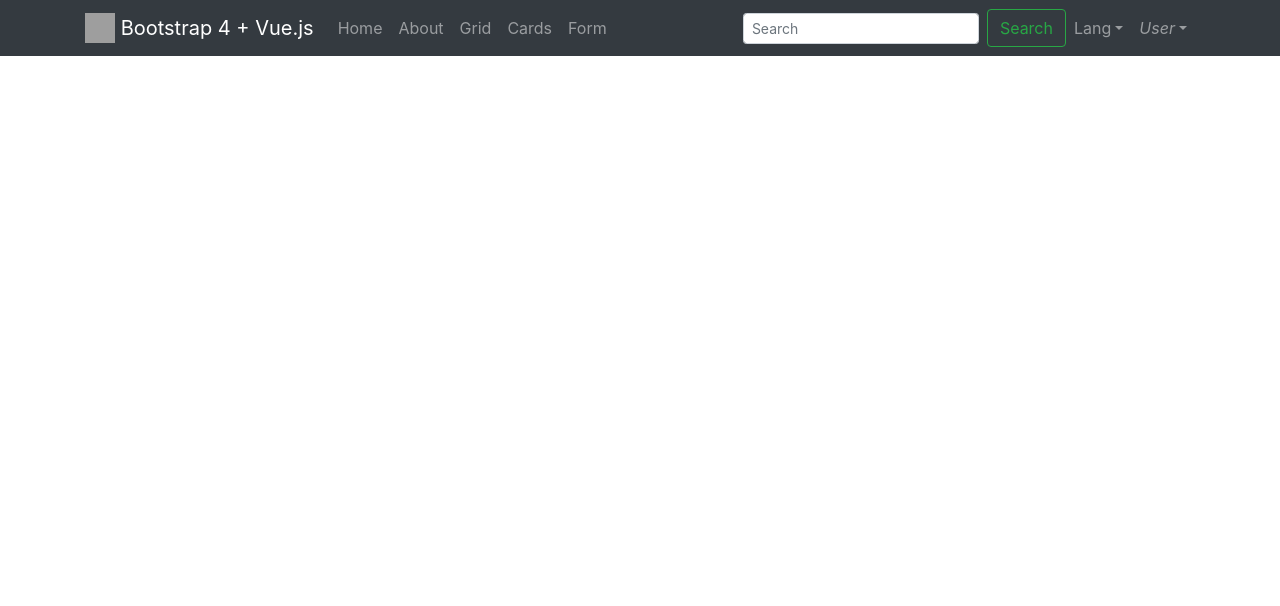
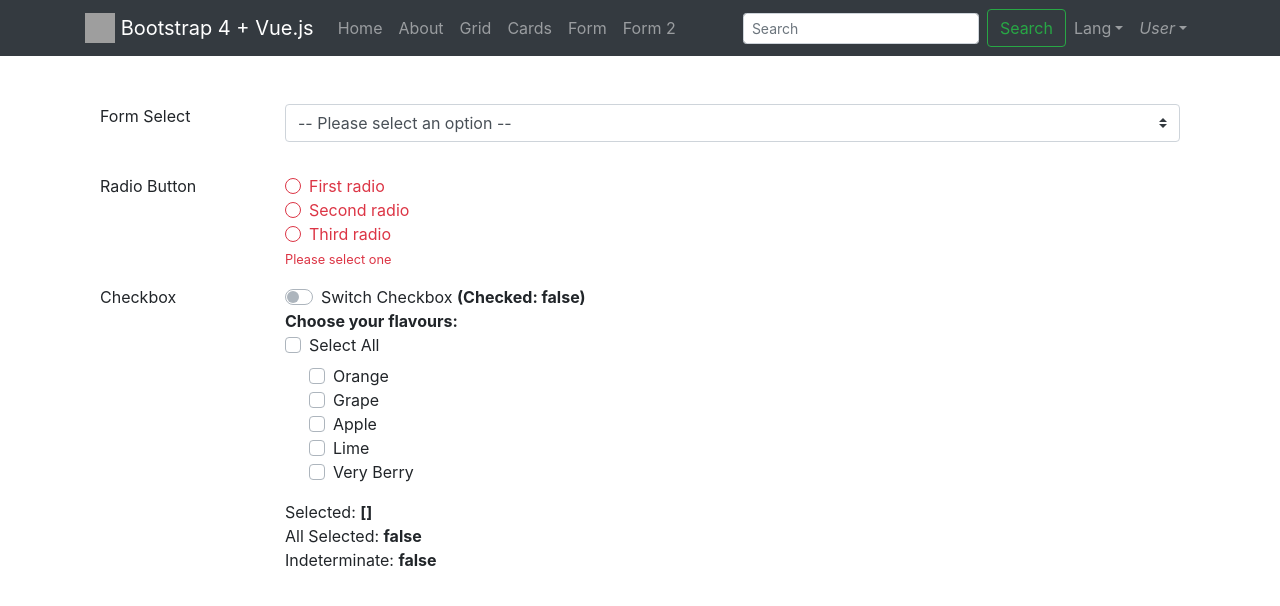
Before and after one commit to carlos-paezf/Curso_Vue.js, a Vue app in the folder Parte14-BootstrapVue/bootstrapvue/: page /form2 in a window 1280 px wide. Shown: the top 606 px of the page. Built offline with nearby package versions, Linux system fonts and the light colour scheme; grey boxes are pictures that could not be loaded.

Commit message:
Formularios 2, Radio Buttons, Checkbox

```diff
--- a/Parte14-BootstrapVue/bootstrapvue/src/App.vue
+++ b/Parte14-BootstrapVue/bootstrapvue/src/App.vue
@@ -17,6 +17,7 @@
         <b-nav-item :to="{name: 'Grid'}">Grid</b-nav-item>
         <b-nav-item :to="{name: 'Cards'}">Cards</b-nav-item>
         <b-nav-item :to="{name: 'Form'}">Form</b-nav-item>
+        <b-nav-item :to="{name: 'Form2'}">Form 2</b-nav-item>
       </b-navbar-nav>
 
       <!-- Right aligned nav items -->
--- a/Parte14-BootstrapVue/bootstrapvue/src/router/index.js
+++ b/Parte14-BootstrapVue/bootstrapvue/src/router/index.js
@@ -35,6 +35,12 @@ const routes = [{
         name: 'Form',
         component: () =>
             import ( /* webpackChunkName: "form" */ '../views/Form.vue')
+    },
+    {
+        path: '/form2',
+        name: 'Form2',
+        component: () =>
+            import ( /* webpackChunckName: "form2" */ '../views/Form2.vue')
     }
 ]
 
--- /dev/null
+++ b/Parte14-BootstrapVue/bootstrapvue/src/views/Form2.vue
@@ -0,0 +1,137 @@
+<template>
+    <div role="group" class="mt-5">
+        <b-container fluid>
+            <b-row class="my-3">
+                <b-col sm="2">
+                    <label for="input-live">Form Select</label>
+                </b-col>
+                <b-col sm="10">
+                    <b-form-select v-model="selected" :options="options1" class="mb-3">
+                        <!-- This slot appears above the options from 'options' prop -->
+                        <template #first>
+                            <b-form-select-option :value="null" disabled>-- Please select an option --</b-form-select-option>
+                        </template>
+                        <!-- These options will appear after the ones from 'options' prop -->
+                        <b-form-select-option value="C">Option C</b-form-select-option>
+                        <b-form-select-option value="D">Option D</b-form-select-option>
+                    </b-form-select>
+                </b-col>
+            </b-row>
+
+            <b-row class="my-3">
+                <b-col sm="2">
+                    <label for="input-live">Radio Button</label>
+                </b-col>
+                <b-col sm="auto">
+                    <b-form-radio-group v-model="value" :options="options2" :state="state" name="radio-validation" stacked>
+                        <b-form-invalid-feedback :state="state">Please select one</b-form-invalid-feedback>
+                        <b-form-valid-feedback :state="state">Thank you</b-form-valid-feedback>
+                    </b-form-radio-group>
+                </b-col>
+            </b-row>
+
+            <b-row class="my-3">
+                <b-col sm="2">
+                    <label for="input-live">Checkbox</label>
+                </b-col>
+                <b-col sm="10">
+                    <b-form-checkbox v-model="checked" name="check-button" switch>
+                        Switch Checkbox <b>(Checked: {{ checked }})</b>
+                    </b-form-checkbox>
+
+                    <b-form-group>
+                        <template #label>
+                            <b>Choose your flavours:</b><br>
+                            <b-form-checkbox
+                                v-model="allSelected"
+                                :indeterminate="indeterminate"
+                                aria-describedby="flavours"
+                                aria-controls="flavours"
+                                @change="toggleAll"
+                            >
+                            {{ allSelected ? 'Un-select All' : 'Select All' }}
+                            </b-form-checkbox>
+                        </template>
+
+                            <b-form-checkbox-group
+                                id="flavors"
+                                v-model="selectedArray"
+                                :options="flavours"
+                                name="flavors"
+                                class="ml-4"
+                                aria-label="Individual flavours"
+                                stacked
+                            >
+                            </b-form-checkbox-group>
+                        </b-form-group>
+
+                        <div>
+                            Selected: <strong>{{ selectedArray }}</strong><br>
+                            All Selected: <strong>{{ allSelected }}</strong><br>
+                            Indeterminate: <strong>{{ indeterminate }}</strong>
+                        </div>
+                </b-col>
+            </b-row>
+        </b-container>
+    </div>
+</template>
+
+<script>
+export default {
+    name: 'Form2',
+    data() {
+        return {
+            selected: null,
+            options1: [
+                { text: 'Item 1', value: 'first' },
+                { text: 'Item 2', value: 'second' },
+                { html: '<b>Item</b> 3', value: 'third', disabled: true },
+                { text: 'Item 4' },
+                { text: 'Item 5', value: { foo: 'bar', baz: true } }
+            ],
+            value: null,
+            options2: [
+                { text: 'First radio', value: 'first' },
+                { text: 'Second radio', value: 'second' },
+                { text: 'Third radio', value: 'third' }
+            ],
+            checked: false,
+            flavours: [
+                'Orange',
+                'Grape',
+                'Apple',
+                'Lime',
+                'Very Berry'
+            ],
+            selectedArray: [],
+            allSelected: false,
+            indeterminate: false
+        }
+    },
+    computed: {
+        state() {
+            return Boolean(this.value)
+        },
+    },
+    methods: {
+        toggleAll(checked) {
+            this.selectedArray = checked ? this.flavours.slice() : []
+        }
+    },
+    watch: {
+        selectedArray(newVal, oldVal) {
+            // Handle changes in individual flavour checkboxes
+            if (newVal.length === 0) {
+                this.indeterminate = false
+                this.allSelected = false
+            } else if (newVal.length === this.flavours.length) {
+                this.indeterminate = false
+                this.allSelected = true
+            } else {
+                this.indeterminate = true
+                this.allSelected = false
+            }
+        }
+    }
+}
+</script>
```
